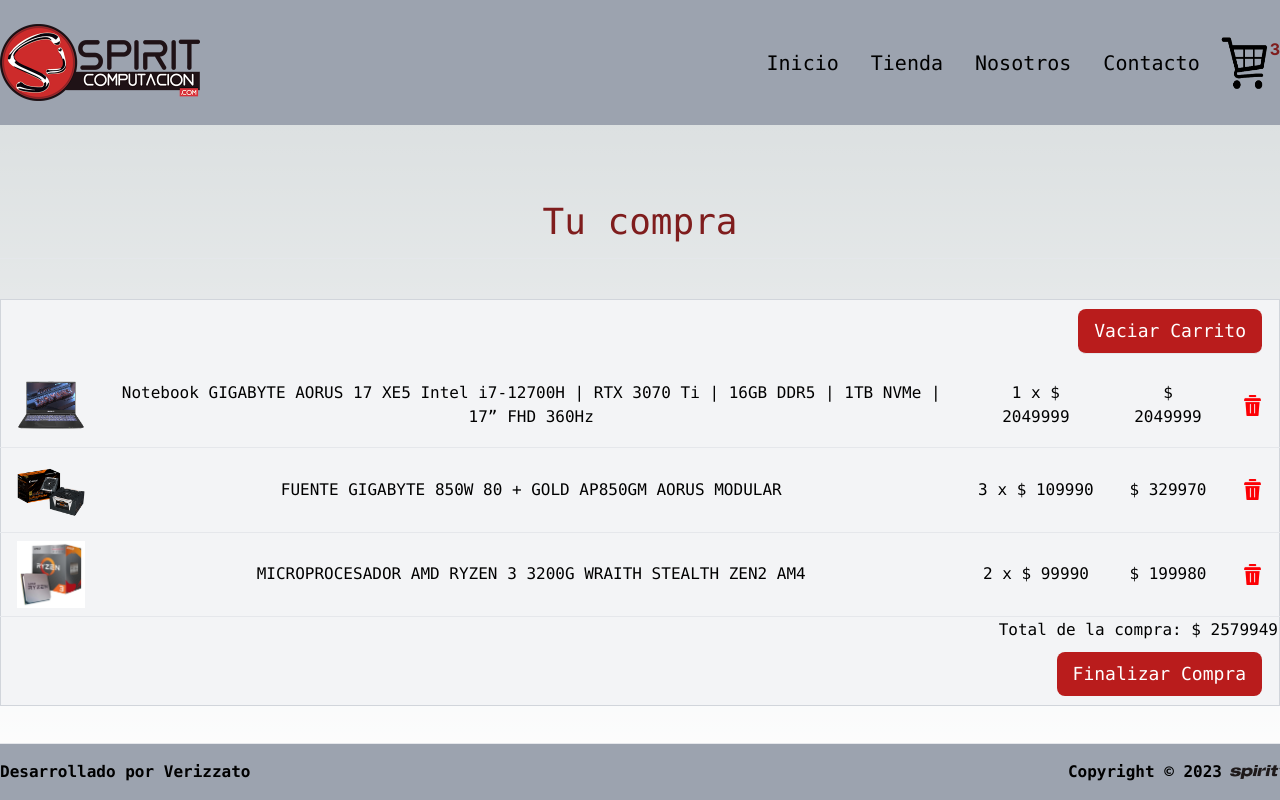
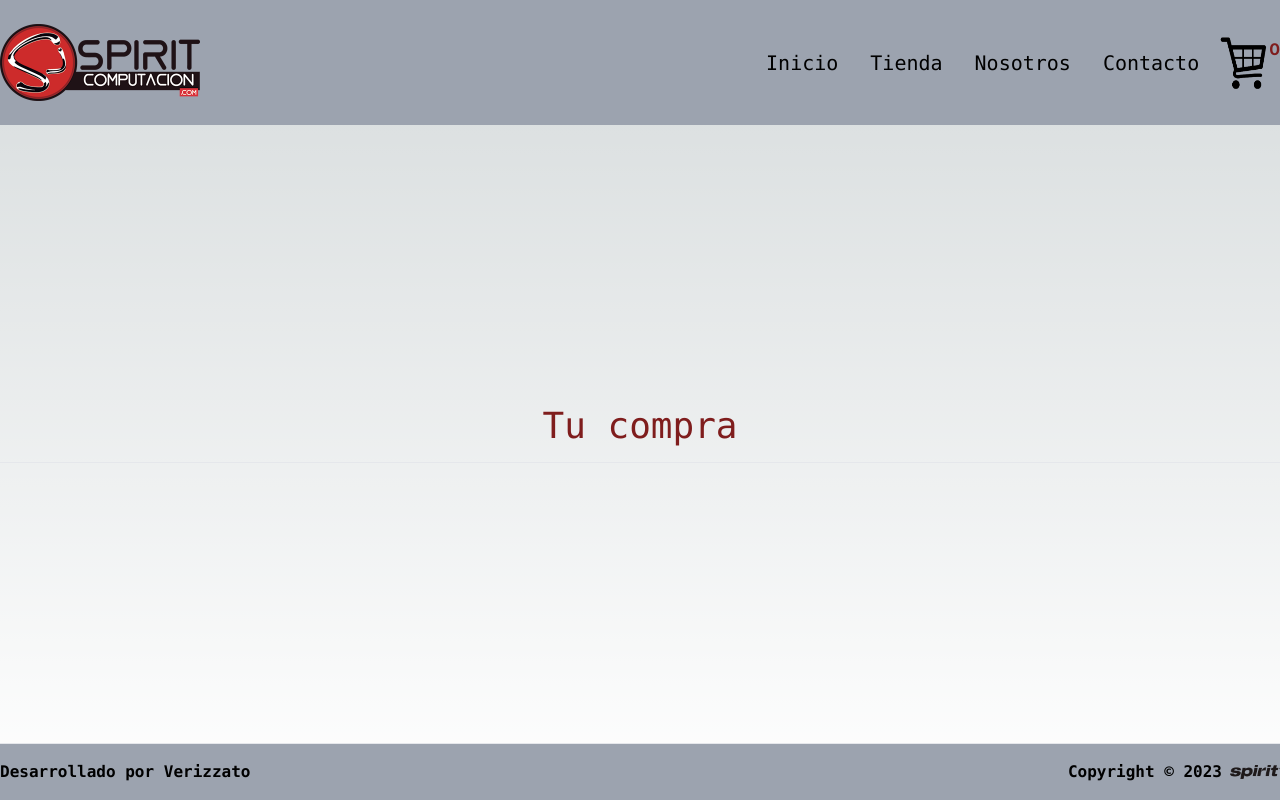
Before and after one commit to VeroPizzato/Preentrega2-Pizzato_Next, a Next.js app: page /cart in a window 1280 px wide. Built offline with nearby package versions, Linux system fonts and the light colour scheme.

Commit message:
subo cambios

```diff
--- a/app/api/productos/[categoria]/route.js
+++ b/app/api/productos/[categoria]/route.js
@@ -2,7 +2,7 @@
 import { collection, getDocs, query, where} from "firebase/firestore";
 import { db } from "@/app/firebase/config"
 
-export async function GET(request, {params}){
+export async function GET(_, {params}){
 
     const {categoria} = params
 
--- a/app/cart/page.js
+++ b/app/cart/page.js
@@ -1,14 +1,17 @@
 import Boton from "@/components/ui/Boton"
+import { useCartContext } from "@/context/CartContext"
 import Papelera from "@/public/icons/borrar.png"
 import Image from "next/image"
+import { CartItem } from "@/components/cart/CartItem"
 
 const Cart = () => {
 
+    const { cart } = useCartContext()
     return (
         <main className="container m-auto">
             <h1 className="text-4xl text-red-900 text-center my-10 font-mono border-b pb-4">Tu compra</h1>
 
-            <table className="min-w-full bg-gray-100 border border-gray-300">
+            {/* <table className="min-w-full bg-gray-100 border border-gray-300">
                 <tbody>
                     <tr>
                         <td className="align-middle text-end" colSpan={5}><Boton className="font-mono text-lg my-2 px-4 border-b mr-4">Vaciar Carrito</Boton></td>
@@ -62,7 +65,12 @@
                         <td className="align-middle text-end" colSpan={5} ><Boton className="font-mono text-lg my-2 mr-4">Finalizar Compra</Boton></td>
                     </tr>
                 </tbody>
-            </table>
+            </table>                   */}
+            <ul>
+               {
+                   cart.map((item) => <CartItem item={item} key={slug}/>)
+               }
+            </ul>
 
 
         </main>
--- a/app/productos/[categoria]/page.js
+++ b/app/productos/[categoria]/page.js
@@ -19,6 +19,8 @@
         { categoria: "componente"},
     ]
 }
+
+export const revalidate = 3600
 
 const Productos = ({params}) => {
     const { categoria } = params
--- a/components/products/ItemCount.js
+++ b/components/products/ItemCount.js
@@ -1,9 +1,12 @@
 "use client"
 import { useState } from "react"
+import { useCartContext } from "../../context/CartContext"
 import Counter from "../ui/Counter"
 import Boton from "../ui/Boton"
 
 const ItemCount = ({ item }) => {
+    const {addToCart} = useCartContext()
+
     const [quantity, setQuantity] = useState(1)
 
     const handleAdd = () => {
--- a/components/ui/CartWidget.js
+++ b/components/ui/CartWidget.js
@@ -2,8 +2,11 @@
 import Link from "next/link"
 import Carrito from "@/public/icons/carrito.png"
 import Image from "next/image"
+import { useCartContext } from "@/context/CartContext"
 
 const CartWidget = () => {
+
+    const { totalCart } = useCartContext()
     return (
         <Link href={"/cart"} className="flex ">
             <Image
@@ -12,7 +15,7 @@
                 width={50}
                 height={30}
             />
-            <span className="text-base text-red-900 font-bold">3</span>
+            <span className="text-base text-red-900 font-bold">{totalCart()}</span>
         </Link>
     )
 }
--- a/context/CartContext.js
+++ b/context/CartContext.js
@@ -1,5 +1,5 @@
 "use client"
-const { createContext, useContext, useState } = require("react");
+import { createContext, useContext, useState } from "react"
 
 const CartContext = createContext()
 
@@ -8,12 +8,24 @@
 export const CartProvider = ({children}) => {
     const [cart, setCart] = useState([])
 
-    const addToCart = (producto) => {
-        setCart([...cart, producto])
+    const addToCart = (item) => {
+        setCart([...cart, item])
+    }
+
+    const isInCart = (slug) => {
+        return cart.some(item => item.slug === slug)
+    }
+
+    const totalCart = () => {
+        return cart.reduce((acc, item) => acc + item.quantity, 0)
+    }
+
+    const VaciarCart = () => {
+        setCart([])
     }
 
     return(
-        <CartContext.Provider value={{cart, addToCart}}>
+        <CartContext.Provider value={{cart, addToCart, isInCart, totalCart, VaciarCart}}>
             {children}
         </CartContext.Provider>
     )
```
